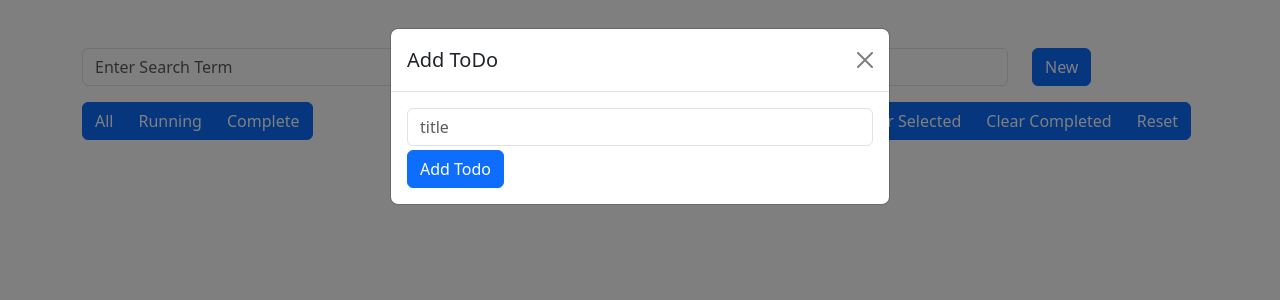
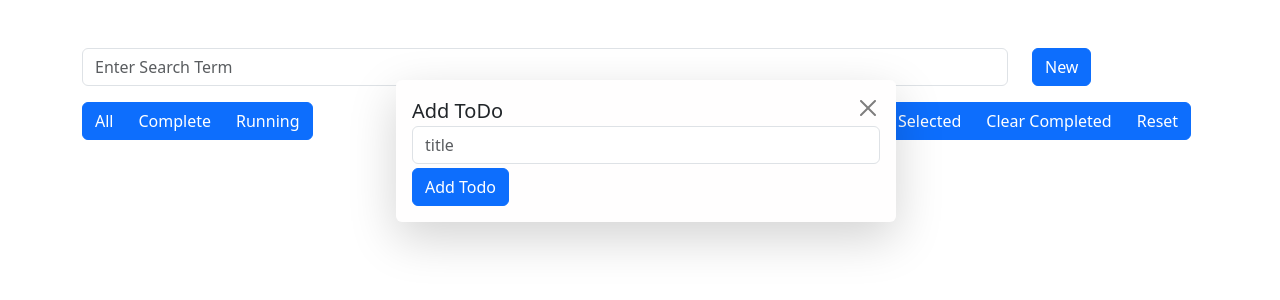
Before and after one commit to developer-nieem/todo-asf, a React (Vite) app: page / in a window 1280 px wide. Both pictures are taken after a click on the button "New". Shown: the top 300 px of the page. Built offline with nearby package versions, Linux system fonts and the light colour scheme.

Commit message:
code refector

```diff
--- a/src/components/AddTodoModal.tsx
+++ b/src/components/AddTodoModal.tsx
@@ -1,33 +1,37 @@
+import Button from "./Reusable/Button";
 
-const AddTodoModal = ({handleSubmit}) => {
-
+const AddTodoModal = ({ handleSubmit, openModal, setOpenModal }) => {
 
 
   return (
-    <div>
-      {/* Modal Button */}
-      <button type="button" className="btn btn-primary" data-bs-toggle="modal" data-bs-target="#exampleModal">
-                    New
-    </button>
-                {/* Modal  */}
-                <div className="modal fade" id="exampleModal" tabindex="-1" aria-labelledby="exampleModalLabel" aria-hidden="true">
-                <div className="modal-dialog">
-                    <div className="modal-content">
-                    <div className="modal-header">
-                        <h1 className="modal-title fs-5" id="exampleModalLabel">Add ToDo</h1>
-                        <button type="button" className="btn-close" data-bs-dismiss="modal" aria-label="Close"></button>
-                    </div>
-                    <div className="modal-body">
-                        <form onSubmit={handleSubmit}>
-                            <input className="form-control" type="text" placeholder="title" id="title" required/>
-                            <button className="btn btn-primary mt-1"  data-bs-toggle="modal" data-bs-target="#exampleModal" >Add Todo</button>
-                        </form>
-                    </div>
-                    </div>
-                </div>
-                </div>
+    <div
+      className={`shadow-lg rounded custom-modal p-3   ${
+        openModal ? "d-block" : "d-none"
+      }`}
+    >
+      <div className="d-flex justify-content-between">
+        <h1 className="modal-title fs-5">Add ToDo</h1>
+        <button
+          type="button"
+          className="btn-close"
+          onClick={() => setOpenModal(false)}
+        ></button>
+      </div>
+
+        <form onSubmit={handleSubmit}>
+          <input
+            className="form-control mb-1"
+            type="text"
+            placeholder="title"
+            id="title"
+            required
+          />
+
+          <Button type="submit" text="Add Todo" onClick={() => setOpenModal(false)} />
+        </form>
+
     </div>
-  )
-}
+  );
+};
 
-export default AddTodoModal
+export default AddTodoModal;
--- a/src/components/DisplayTodo.tsx
+++ b/src/components/DisplayTodo.tsx
@@ -1,4 +1,5 @@
-import { format } from "date-fns";
+import ListView from "./ListView";
+import TableView from "./TableView";
 
 const DisplayTodo = ({ todoList, view, handleStatus }) => {
   const days = [
@@ -16,70 +17,18 @@ const DisplayTodo = ({ todoList, view, handleStatus }) => {
 
   return (
     <div>
-      {view == "list" && (
-        <ol className="list-group ">
-          {todoList?.map((list) => (
-            <li
-              key={list.id}
-              className="list-group-item d-flex justify-content-between align-items-center"
-            >
-              <div className="ms-2 me-auto d-flex gap-3">
-                <input type="checkbox" />
-                <div className="fw-bold">
-                  <h4>{list.title}</h4>
-                  <p>{formatDate(list.dateTody)}</p>
-                </div>
-              </div>
-              <button
-                className="btn btn-primary"
-                onClick={() => handleStatus(list.id)}
-              >
-               {list.status}
-              </button>
-            </li>
-          ))}
-        </ol>
-      )}
-
-      {view == "table" && (
-        <table className="table table-bordered">
-          <thead>
-            <tr>
-              <th scope="col">
-                {" "}
-                <input type="checkbox" />{" "}
-              </th>
-              <th scope="col">Title</th>
-              <th scope="col">Date</th>
-              <th scope="col" className="d-flex justify-content-center">
-                Action
-              </th>
-            </tr>
-          </thead>
-          <tbody>
-            {todoList?.map((list) => (
-              <tr key={list.id}>
-                <th scope="row">
-                  <input type="checkbox" />
-                </th>
-                <td>{list.title}</td>
-
-                {/* <td> {format(date , "EEEE MM, yyyy")}</td> */}
-                <td> {formatDate(list.dateTody)}</td>
-
-                <td className="d-flex justify-content-center">
-                  {" "}
-                  <button
-                    className="btn btn-primary"
-                    onClick={() => handleStatus(list.id)}
-                  >
-                    {list.status}{" "}
-                  </button>{" "}
-                </td>
-              </tr>
-            ))}
-          </tbody>
-        </table>
+      {view === "list" ? (
+        <ListView
+          todoList={todoList}
+          handleStatus={handleStatus}
+          formatDate={formatDate}
+        />
+      ) : (
+        <TableView
+          todoList={todoList}
+          handleStatus={handleStatus}
+          formatDate={formatDate}
+        />
       )}
     </div>
   );
--- a/src/components/Filter.tsx
+++ b/src/components/Filter.tsx
@@ -1,46 +1,37 @@
+import FilterGroupBtn from "./FilterGroupBtn";
+import FilterLayout from "./Reusable/FilterLayout";
 
-const Filter = ({setView}) => {
-
-
-
-
+const Filter = ({ setView }) => {
   return (
     <div className="row my-3">
-    <div className="col-md-4">
-    <div className="btn-group" role="group" aria-label="Basic example">
-        <button type="button" className="btn btn-primary">All </button>
-        <button type="button" className="btn btn-primary">Running</button>
-        <button type="button" className="btn btn-primary">Complete</button>
+      <div className="col-md-4">
+        <FilterGroupBtn tex1="All" tex2="Complete" tex3="Running" />
+      </div>
+      <div className="col-md-4 d-flex gap-2">
+        <FilterLayout
+          setView={setView}
+          layoutName="list"
+          idName="flexRadioDefault1"
+          label="flexRadioDefault1"
+        />
+        <FilterLayout
+          setView={setView}
+          layoutName="table"
+          idName="flexRadioDefault2"
+          label="flexRadioDefault2"
+        />
+      </div>
+      <div className="col-md-4">
+        <div className="btn-group" role="group" aria-label="Basic example">
+          <FilterGroupBtn
+            tex1="Clear Selected"
+            tex2="Clear Completed"
+            tex3="Reset"
+          />
+        </div>
+      </div>
     </div>
-    </div>
-    <div  className="col-md-4 d-flex gap-2">
+  );
+};
 
-            <div className="form-check">
-                <input onClick={() => setView("list")} className="form-check-input" type="radio" name="flexRadioDefault" id="flexRadioDefault1" />
-                <label className="form-check-label" for="flexRadioDefault1">
-                List View
-                </label>
-            </div>
-            <div className="form-check">
-                <input onClick={() => setView("table")} className="form-check-input" type="radio" name="flexRadioDefault" id="flexRadioDefault2"  />
-                <label className="form-check-label" for="flexRadioDefault2">
-                Table View
-                </label>
-            </div>
-
-    </div>
-    <div className="col-md-4">
-
-    <div className="btn-group" role="group" aria-label="Basic example">
-        <button type="button" className="btn btn-primary">Clear Selected</button>
-        <button type="button" className="btn btn-primary">Clear Completed</button>
-        <button type="button" className="btn btn-primary">Reset</button>
-    </div>
-
-    </div>
-
-</div>
-  )
-}
-
-export default Filter
+export default Filter;
--- /dev/null
+++ b/src/components/FilterGroupBtn.tsx
@@ -0,0 +1,18 @@
+import Button from "./Reusable/Button"
+
+const FilterGroupBtn = ({tex1 , tex2 , tex3}) => {
+    const func =() =>{
+
+    }
+
+
+  return (
+    <div className="btn-group" role="group" aria-label="Basic example">
+       <Button type="button" text={tex1} onClick={()=> func() } />
+       <Button type="button" text={tex2} onClick={()=> func() } />
+       <Button type="button" text={tex3} onClick={()=> func() } />
+    </div>
+  )
+}
+
+export default FilterGroupBtn
--- /dev/null
+++ b/src/components/ListView.tsx
@@ -0,0 +1,27 @@
+import Button from "./Reusable/Button"
+
+
+const ListView = ({todoList , handleStatus , formatDate}) => {
+  return (
+
+        <ol className="list-group ">
+          {todoList?.map((list) => (
+            <li
+              key={list.id}
+              className="list-group-item d-flex justify-content-between align-items-center"
+            >
+              <div className="ms-2 me-auto d-flex gap-3">
+                <input type="checkbox" />
+                <div className="fw-bold">
+                  <h4>{list.title}</h4>
+                  <p>{formatDate(list.dateTody)}</p>
+                </div>
+              </div>
+              <Button type="button" onClick={() => handleStatus(list.id)}  text={list.status} />
+            </li>
+          ))}
+        </ol>
+  )
+}
+
+export default ListView
--- /dev/null
+++ b/src/components/Reusable/Button.tsx
@@ -0,0 +1,10 @@
+
+const Button = ({text , onClick , type}) => {
+  return (
+    <>
+       <button type={type} onClick={onClick}  className="btn btn-primary">{text} </button>
+    </>
+  )
+}
+
+export default Button
--- /dev/null
+++ b/src/components/Reusable/FilterLayout.tsx
@@ -0,0 +1,18 @@
+const FilterLayout = ({ setView, layoutName, idName, label }) => {
+  return (
+    <div className="form-check">
+      <input
+        onClick={() => setView(layoutName)}
+        className="form-check-input"
+        type="radio"
+        name="flexRadioDefault"
+        id={idName}
+      />
+      <label className="form-check-label" for={label}>
+        List View
+      </label>
+    </div>
+  );
+};
+
+export default FilterLayout;
--- /dev/null
+++ b/src/components/TableView.tsx
@@ -0,0 +1,43 @@
+import Button from "./Reusable/Button"
+
+const TableView = ({todoList , handleStatus , formatDate}) => {
+  return (
+    <table className="table table-bordered">
+          <thead>
+            <tr>
+              <th scope="col">
+                {" "}
+                <input type="checkbox" />{" "}
+              </th>
+              <th scope="col">Title</th>
+              <th scope="col">Date</th>
+              <th scope="col" className="d-flex justify-content-center">
+                Action
+              </th>
+            </tr>
+          </thead>
+          <tbody>
+            {todoList?.map((list) => (
+              <tr key={list.id}>
+                <th scope="row">
+                  <input type="checkbox" />
+                </th>
+                <td>{list.title}</td>
+
+                {/* <td> {format(date , "EEEE MM, yyyy")}</td> */}
+                <td> {formatDate(list.dateTody)}</td>
+
+                <td className="d-flex justify-content-center">
+
+                <Button type="button"   onClick={() => handleStatus(list.id)}  text={list.status} />
+
+
+                </td>
+              </tr>
+            ))}
+          </tbody>
+        </table>
+  )
+}
+
+export default TableView
--- a/src/components/Todo.tsx
+++ b/src/components/Todo.tsx
@@ -1,77 +1,79 @@
 import { useState } from "react";
-import AddTodoModal from "./AddTodoModal"
+import AddTodoModal from "./AddTodoModal";
 import DisplayTodo from "./DisplayTodo";
 import Filter from "./Filter";
+import Button from "./Reusable/Button";
+import ITodo from "../types/todo";
 
 const Todo = () => {
-
-    const [todoList , setTodoList] =useState([])
-    const [ view , setView] = useState('list');
-
-
-
-
+  const [todoList, setTodoList] = useState([]);
+  const [view, setView] = useState("list");
+  const [openModal, setOpenModal] = useState(false);
 
   // Add todo function
-        const handleSubmit =(e) => {
+  const handleSubmit = (e) => {
     e.preventDefault();
 
-            const title = e.target.title.value
-            const id =  Math.round(Math.random()*10000).toString();
-            const status = "Running"
+    const title = e.target.title.value;
+    const id = Math.round(Math.random() * 10000).toString();
+    const status = "Running";
 
-            setTodoList([...todoList , {id , title, dateTody: new Date() , status }])
-            e.target.title.value = ""
-        }
-
+    setTodoList([...todoList, { id, title, dateTody: new Date(), status }]);
+    e.target.title.value = "";
+  };
 
   // Update Status
 
-        const handleStatus = (_id) => {
-
-          const updatedList = todoList.map(list => {
+  const handleStatus = (_id : string) => {
+    const updatedList = todoList.map((list)  => {
       if (list.id === _id) {
-                      return { ...list, status: 'Complete' };
+        return { ...list, status: "Complete" };
       }
       return list;
     });
 
-
-          setTodoList(updatedList);
-      }
+    setTodoList(updatedList)
+    console.log(updatedList, "ipdate");
+  };
 
 
-      console.log(todoList);
-
-
-
+  console.log(todoList, "main");
   return (
+    <>
       <div className="container mt-5">
         <div className="row">
           <div className="col-md-10">
-                        <input type="text" className="form-control" placeholder="Enter Search Term"/>
-
+            <input
+              type="text"
+              className="form-control"
+              placeholder="Enter Search Term"
+            />
           </div>
           <div className="col-md-2">
-
-                  <AddTodoModal  handleSubmit={handleSubmit}/>
-
-
+           <Button type="button" text="New"  onClick={() => setOpenModal(true)}/>
           </div>
         </div>
 
         {/* Filter Part */}
 
-        <Filter setView={setView}/>
-
+        <Filter setView={setView} />
 
         {/* Display ToDO */}
 
-        <DisplayTodo todoList={todoList} view ={view}  handleStatus={handleStatus} />
+        <DisplayTodo
+          todoList={todoList}
+          view={view}
+          handleStatus={handleStatus}
+        />
+      </div>
 
+      <AddTodoModal
+        handleSubmit={handleSubmit}
+        openModal={openModal}
+        setOpenModal={setOpenModal}
+      />
+    </>
+  );
+};
 
-    </div>
-  )
-}
-
-export default Todo
+export default Todo;
--- a/src/index.css
+++ b/src/index.css
@@ -0,0 +1,8 @@
+.custom-modal {
+  position: absolute;
+  width: 500px;
+  background: rgb(255, 254, 254);
+  top: 10%;
+  right: 30%;
+  z-index: 20000;
+}
--- /dev/null
+++ b/src/types/todo.ts
@@ -0,0 +1,6 @@
+export default interface ITodo {
+    id: string,
+    title: string,
+    dateTody : string,
+    status : string
+}
```
Lines whose indentation alone changed are shown as unchanged.
